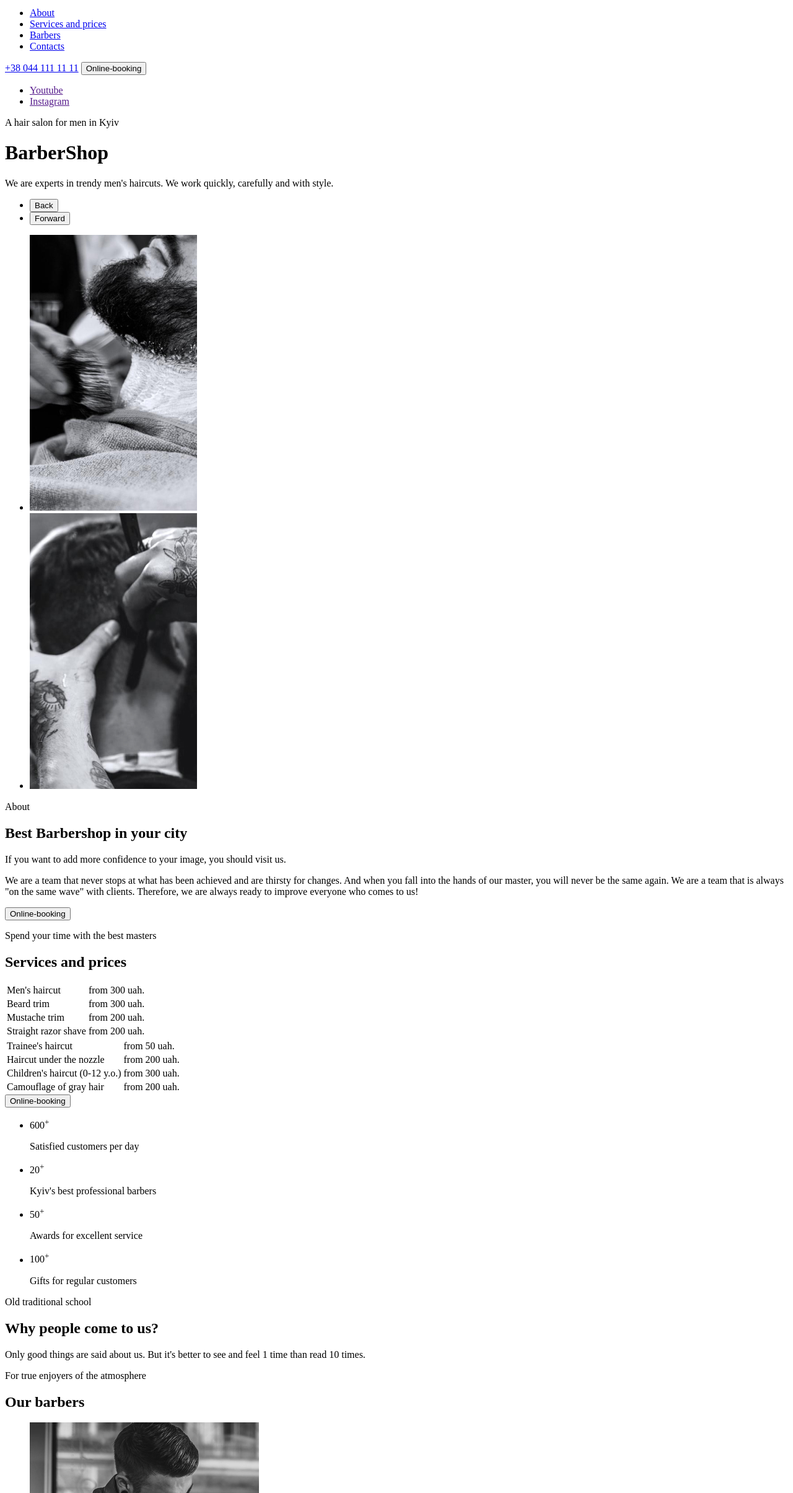
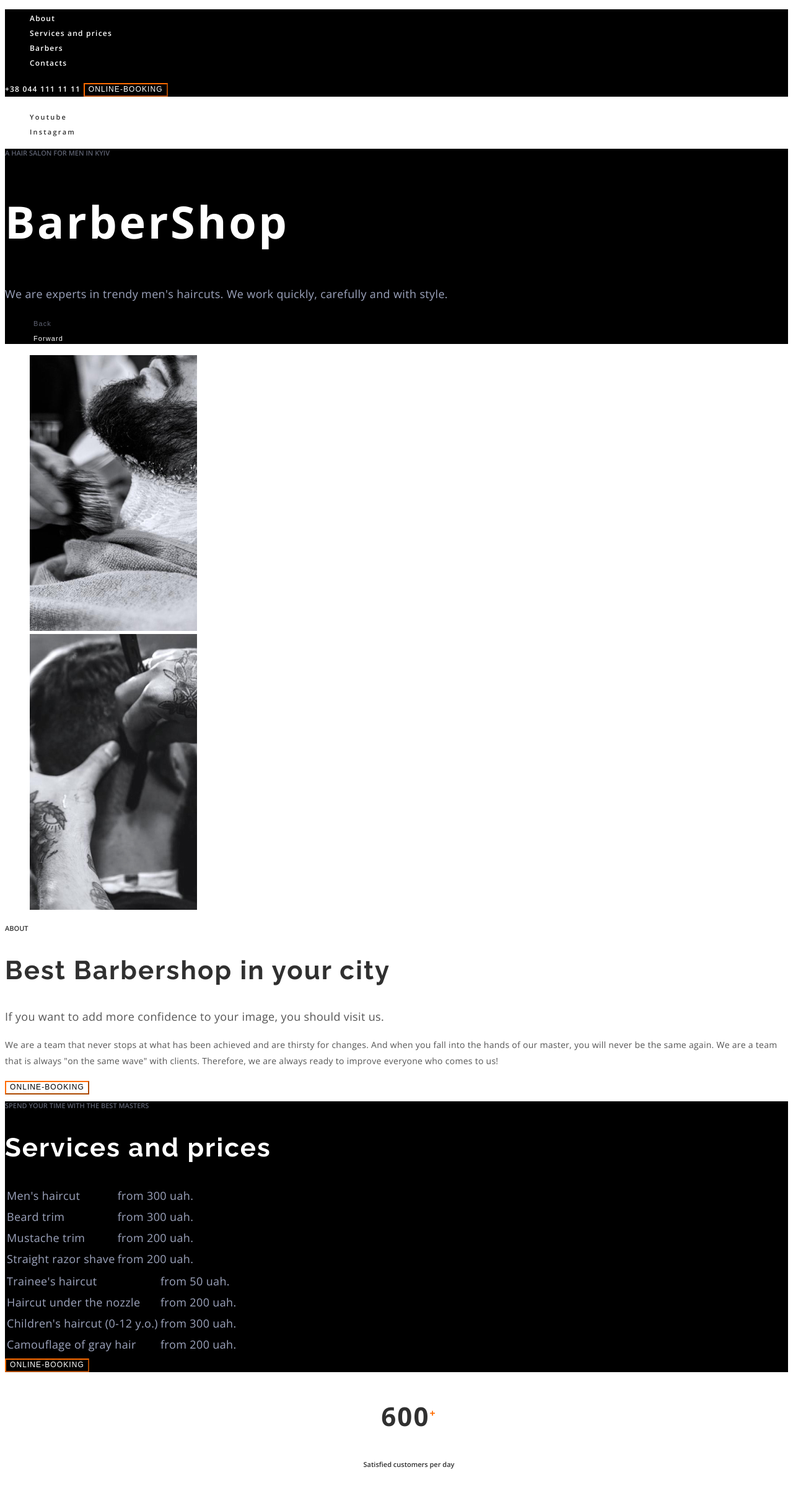
Before and after one commit to Okimmi/BarberShop, a plain HTML site: page index.html in a window 1280 px wide. Shown: the part 92-2501 px from the top of the page at 62% size. Drawn offline with nearby package versions, Linux system fonts and the light colour scheme.

Commit message:
Create css

```diff
--- /dev/null
+++ b/css/styles.css
@@ -0,0 +1,292 @@
+:root {
+  --main-font-family: "Open Sans", sans-serif;
+  --bg-color: #ffffff;
+  --main-dark-theme-color: #ffffff;
+  --second-dark-theme-color: #9da4bd;
+  --main-light-theme-color: #303030;
+  --secont-light-theme-color: #555555;
+  --accent-color: #ff6c00;
+}
+
+/* ======== COMPONENT STYLES ======== */
+
+body {
+  font-family: var(--main-font-family);
+  font-weight: 600;
+  font-size: 18px;
+  background-color: var(--bg-color);
+}
+
+a {
+  text-decoration: none;
+}
+
+ul {
+  list-style-type: none;
+}
+
+address {
+  font-style: normal;
+}
+
+.btn {
+  font-size: 12px;
+  line-height: 1.33;
+  letter-spacing: 0.09em;
+  text-transform: uppercase;
+  background-color: transparent;
+  border-color: var(--accent-color);
+
+  cursor: pointer;
+}
+
+.btn-dark-theme {
+  color: var(--main-dark-theme-color);
+}
+
+.booking-btn-light-theme {
+  color: var(--main-light-theme-color);
+}
+
+.btn-dark-theme:hover,
+.btn-dark-theme:focus,
+.btn-light-theme:hover,
+.btn-light-theme:focus {
+  background-color: var(--accent-color);
+  color: var(--main-dark-theme-color);
+}
+
+.media-link {
+  font-size: 11px;
+  line-height: 1.36;
+  letter-spacing: 0.2em;
+  color: var(--main-light-theme-color);
+}
+
+.menu-item:hover,
+.menu-item:focus,
+.tel:hover,
+.tel:focus,
+.media-link:hover,
+.media-link:focus,
+.address:hover,
+.address:focus,
+.contacts:hover,
+.contacts:focus {
+  color: var(--accent-color);
+}
+
+.subtitle {
+  font-size: 11px;
+  line-height: 1.36;
+  text-transform: uppercase;
+}
+
+.subtitle-dark-theme {
+  color: rgba(157, 164, 189, 0.6);
+}
+
+.subtitle-light-theme {
+  color: var(--main-light-theme-color);
+}
+
+.section-descr {
+  font-weight: 400;
+  line-height: 1.67;
+  letter-spacing: 0.02em;
+}
+
+.section-descr-dark-theme {
+  color: var(--second-dark-theme-color);
+}
+
+.section-descr-light-theme {
+  color: var(--secont-light-theme-color);
+}
+
+.section-title {
+  font-weight: 700;
+  font-size: 42px;
+  line-height: 1.17;
+  letter-spacing: 0.05em;
+
+  font-family: "Raleway", sans-serif;
+}
+
+.section-title-light-theme {
+  color: var(--main-light-theme-color);
+}
+
+.section-title-dark-theme {
+  color: var(--main-dark-theme-color);
+}
+
+/* ======== HEADER STYLES ======== */
+
+nav {
+  background-color: black;
+}
+
+.menu-item,
+.tel {
+  font-size: 12px;
+  line-height: 1.33;
+  letter-spacing: 0.1em;
+  color: var(--main-dark-theme-color);
+  background-color: black;
+}
+
+/* ======== HERO STYLES ======== */
+
+.hero-section {
+  background-color: black;
+}
+
+.hero-title {
+  font-weight: 700;
+  font-size: 72px;
+  line-height: 1.18;
+  letter-spacing: 0.05em;
+
+  color: var(--main-dark-theme-color);
+}
+
+.slider {
+  font-size: 11px;
+  line-height: 1.36;
+  letter-spacing: 0.1em;
+  color: rgba(157, 164, 189, 0.6);
+  background-color: transparent;
+  border: transparent;
+}
+
+.slider-active {
+  color: var(--main-dark-theme-color);
+}
+
+.slider-forward {
+  text-align: right;
+}
+
+/* ======== ABOUT STYLES ======== */
+
+.about-section-text {
+  font-weight: 400;
+  font-size: 14px;
+  line-height: 1.86;
+  letter-spacing: 0.02em;
+
+  color: var(--secont-light-theme-color);
+}
+
+/* ======== PRICE STYLES ======== */
+
+#price {
+  background-color: black;
+}
+
+.price-table {
+  font-weight: 400;
+  line-height: 1.67;
+  letter-spacing: 0.02em;
+  color: var(--second-dark-theme-color);
+}
+
+/* ======== BENEFITS STYLES ======== */
+
+.num-benefit {
+  font-weight: 700;
+  font-size: 42px;
+  line-height: 1.36;
+  text-align: center;
+  letter-spacing: 0.05em;
+
+  color: var(--main-light-theme-color);
+}
+
+.plus {
+  font-size: 16px;
+  line-height: 1.38;
+  text-align: center;
+  color: var(--accent-color);
+}
+
+.benefit-item {
+  font-size: 11px;
+  line-height: 1.36;
+  text-align: center;
+
+  color: var(--main-light-theme-color);
+}
+
+/* ======== TEAM STYLES ======== */
+
+#team {
+  background-color: #f7f7f7;
+}
+
+.employee-name {
+  font-weight: 400;
+  line-height: 1.67;
+  text-align: center;
+  letter-spacing: 0.02em;
+
+  color: var(--main-light-theme-color);
+}
+
+.job-title {
+  font-weight: 400;
+  font-size: 14px;
+  line-height: 1.36;
+  text-align: center;
+  letter-spacing: 0.02em;
+  color: var(--accent-color);
+}
+
+/* ======== BOOKING STYLES ======== */
+
+.booking {
+  background-color: #111319;
+}
+
+.form-item {
+  font-size: 11px;
+  line-height: 1.36;
+  letter-spacing: 0.2em;
+  text-transform: uppercase;
+  color: rgba(157, 164, 189, 0.4);
+}
+
+.input-form {
+  background-color: transparent;
+  color: var(--main-dark-theme-color);
+}
+
+/* ======== CONTACTS STYLES ======== */
+
+#contacts {
+  background-color: black;
+}
+
+.address {
+  font-weight: 700;
+  line-height: 1.67;
+  letter-spacing: 0.02em;
+  color: var(--second-dark-theme-color);
+}
+
+.contacts {
+  font-weight: 400;
+  line-height: 1.67;
+  letter-spacing: 0.02em;
+  color: var(--second-dark-theme-color);
+}
+
+/* ======== FOOTER STYLES ======== */
+
+.copyright {
+  font-size: 11px;
+  line-height: 1.36;
+  letter-spacing: 0.2em;
+  color: var(--second-dark-theme-color);
+}
--- a/index.html
+++ b/index.html
@@ -5,6 +5,13 @@
     <meta http-equiv="X-UA-Compatible" content="IE=edge" />
     <meta name="viewport" content="width=device-width, initial-scale=1.0" />
     <title>Document</title>
+    <link rel="preconnect" href="https://fonts.googleapis.com" />
+    <link rel="preconnect" href="https://fonts.gstatic.com" crossorigin />
+    <link
+      href="https://fonts.googleapis.com/css2?family=Open+Sans:wght@400;600;700&family=Raleway:wght@700&display=swap"
+      rel="stylesheet"
+    />
+    <link rel="stylesheet" href="./css/styles.css" />
   </head>
   <body>
     <header>
@@ -14,50 +21,68 @@
       <nav>
         <ul>
           <li>
-            <a href="#about">About</a>
+            <a class="menu-item" href="#about">About</a>
           </li>
           <li>
-            <a href="#price">Services and prices</a>
+            <a class="menu-item" href="#price">Services and prices</a>
           </li>
           <li>
-            <a href="#team">Barbers</a>
+            <a class="menu-item" href="#team">Barbers</a>
           </li>
           <li>
-            <a href="#contacts">Contacts</a>
+            <a class="menu-item" href="#contacts">Contacts</a>
           </li>
         </ul>
-        <a href="tel:+380441111111">+38 044 111 11 11</a>
-        <button type="button">Online-booking</button>
+        <a class="tel" href="tel:+380441111111">+38 044 111 11 11</a>
+        <button class="btn btn-dark-theme" type="button">Online-booking</button>
       </nav>
     </header>
     <main>
       <!-- Hero -->
-      <coontainer>
+      <section>
         <ul>
           <li>
-            <a href="" target="_blank" rel="noopener noreferrer">Youtube</a>
+            <a
+              class="media-link"
+              href=""
+              target="_blank"
+              rel="noopener noreferrer"
+              >Youtube</a
+            >
           </li>
           <li>
-            <a href="" target="_blank" rel="noopener noreferrer">Instagram</a>
+            <a
+              class="media-link"
+              href=""
+              target="_blank"
+              rel="noopener noreferrer"
+              >Instagram</a
+            >
           </li>
         </ul>
-        <p>A hair salon for men in Kyiv</p>
-        <h1>BarberShop</h1>
-        <p>
+        <div class="hero-section">
+          <p class="subtitle subtitle-dark-theme">
+            A hair salon for men in Kyiv
+          </p>
+          <h1 class="hero-title">BarberShop</h1>
+          <p class="section-descr section-descr-dark-theme">
             We are experts in trendy men's haircuts. We work quickly, carefully
             and with style.
           </p>
           <ul>
             <li>
-            <button type="button">Back</button>
+              <button type="button" class="slider">Back</button>
             </li>
             <li>
-            <button type="button">Forward</button>
+              <button type="button" class="slider slider-active slider-forward">
+                Forward
+              </button>
             </li>
           </ul>
-      </coontainer>
+        </div>
+      </section>
       <!-- About -->
-      <coontainer id="about">
+      <section id="about">
         <ul>
           <li>
             <img
@@ -76,25 +101,33 @@
             />
           </li>
         </ul>
-        <p>About</p>
-        <h2>Best Barbershop in your city</h2>
-        <p>
+        <p class="subtitle subtitle-light-theme">About</p>
+        <h2 class="section-title section-title-light-theme">
+          Best Barbershop in your city
+        </h2>
+        <p class="section-descr section-descr-light-theme">
           If you want to add more confidence to your image, you should visit us.
         </p>
-        <p>
+        <p class="about-section-text">
           We are a team that never stops at what has been achieved and are
           thirsty for changes. And when you fall into the hands of our master,
           you will never be the same again. We are a team that is always "on the
           same wave" with clients. Therefore, we are always ready to improve
           everyone who comes to us!
         </p>
-        <button type="button">Online-booking</button>
-      </coontainer>
+        <button type="button" class="btn btn-light-theme">
+          Online-booking
+        </button>
+      </section>
       <!-- Price -->
-      <coontainer id="price">
-        <p>Spend your time with the best masters</p>
-        <h2>Services and prices</h2>
-        <table>
+      <section id="price">
+        <p class="subtitle subtitle-dark-theme">
+          Spend your time with the best masters
+        </p>
+        <h2 class="section-title section-title-dark-theme">
+          Services and prices
+        </h2>
+        <table class="price-table">
           <tr>
             <td>Men's haircut</td>
             <td>from 300 uah.</td>
@@ -112,7 +145,7 @@
             <td>from 200 uah.</td>
           </tr>
         </table>
-        <table>
+        <table class="price-table">
           <tr>
             <td>Trainee's haircut</td>
             <td>from 50 uah.</td>
@@ -130,39 +163,43 @@
             <td>from 200 uah.</td>
           </tr>
         </table>
-        <button type="button">Online-booking</button>
-      </coontainer>
+        <button type="button" class="btn btn-dark-theme">Online-booking</button>
+      </section>
       <!-- Benefits -->
-      <coontainer>
+      <section>
         <ul>
           <li>
-            <p>600<sup>+</sup></p>
-            <p>Satisfied customers per day</p>
+            <p class="num-benefit">600<sup class="plus">+</sup></p>
+            <p class="benefit-item">Satisfied customers per day</p>
           </li>
           <li>
-            <p>20<sup>+</sup></p>
-            <p>Kyiv's best professional barbers</p>
+            <p class="num-benefit">20<sup class="plus">+</sup></p>
+            <p class="benefit-item">Kyiv's best professional barbers</p>
           </li>
           <li>
-            <p>50<sup>+</sup></p>
-            <p>Awards for excellent service</p>
+            <p class="num-benefit">50<sup class="plus">+</sup></p>
+            <p class="benefit-item">Awards for excellent service</p>
           </li>
           <li>
-            <p>100<sup>+</sup></p>
-            <p>Gifts for regular customers</p>
+            <p class="num-benefit">100<sup class="plus">+</sup></p>
+            <p class="benefit-item">Gifts for regular customers</p>
           </li>
         </ul>
-        <p>Old traditional school</p>
-        <h2>Why people come to us?</h2>
-        <p>
+        <p class="subtitle subtitle-light-theme">Old traditional school</p>
+        <h2 class="section-title section-title-light-theme">
+          Why people come to us?
+        </h2>
+        <p class="section-descr section-descr-light-theme">
           Only good things are said about us. But it's better to see and feel 1
           time than read 10 times.
         </p>
-      </coontainer>
+      </section>
       <!-- Team -->
-      <coontainer id="team">
-        <p>For true enjoyers of the atmosphere</p>
-        <h2>Our barbers</h2>
+      <section id="team">
+        <p class="subtitle subtitle-light-theme">
+          For true enjoyers of the atmosphere
+        </p>
+        <h2 class="section-title section-title-light-theme">Our barbers</h2>
         <ul>
           <li>
             <img
@@ -171,8 +208,8 @@
               width="370"
               height="346"
             />
-            <h3>John Smith</h3>
-            <p>Extreme Barber</p>
+            <h3 class="employee-name">John Smith</h3>
+            <p class="job-title">Extreme Barber</p>
           </li>
           <li>
             <img
@@ -181,8 +218,8 @@
               width="370"
               height="346"
             />
-            <h3>Michele Doe</h3>
-            <p>Extreme Barber</p>
+            <h3 class="employee-name">Michele Doe</h3>
+            <p class="job-title">Extreme Barber</p>
           </li>
           <li>
             <img
@@ -191,15 +228,17 @@
               width="370"
               height="346"
             />
-            <h3>Alan Black</h3>
-            <p>Extreme Barber</p>
+            <h3 class="employee-name">Alan Black</h3>
+            <p class="job-title">Extreme Barber</p>
           </li>
         </ul>
-      </coontainer>
+      </section>
       <!-- Gallery -->
-      <coontainer>
-        <p>In Latin, "barba" means "beard"</p>
-        <h2>Photo gallery</h2>
+      <section>
+        <p class="subtitle subtitle-light-theme">
+          In Latin, "barba" means "beard"
+        </p>
+        <h2 hidden>Photo gallery</h2>
         <ul>
           <li>
             <img
@@ -234,21 +273,21 @@
             />
           </li>
         </ul>
-      </coontainer>
+      </section>
       <!-- Booking -->
-      <coontainer>
-        <h2>Online-booking</h2>
-        <p>Name*</p>
-        <input type="text" />
-        <p>Phone*</p>
-        <input type="tel" />
-        <p>Message</p>
-        <input type="text" />
-        <button>send</button>
-      </coontainer>
+      <section class="booking">
+        <h2 class="section-title section-title-dark-theme">Online-booking</h2>
+        <p class="form-item">Name*</p>
+        <input type="text" class="input-form" />
+        <p class="form-item">Phone*</p>
+        <input type="tel" class="input-form" />
+        <p class="form-item">Message</p>
+        <input type="text" class="input-form" />
+        <button class="btn btn-dark-theme">send</button>
+      </section>
       <!-- Contacts -->
-      <coontainer id="contacts">
-        <h2>Contacts</h2>
+      <section id="contacts">
+        <h2 class="section-title section-title-dark-theme">Contacts</h2>
         <address>
           <ul>
             <li>
@@ -256,30 +295,47 @@
                 href="https://goo.gl/maps/XR5gXuHSytpCGpyXA"
                 target="_blank"
                 rel="noopener noreferrer"
+                class="address"
                 >st. Vasylkivska, 7A<br />Kiev, 08132</a
               >
             </li>
-            <li><a href="tel:+380441111111">+38 044 111 11 11</a></li>
             <li>
-              <a href="mailto:barbershop@email.com">barbershop@email.com</a>
+              <a href="tel:+380441111111" class="contacts">+38 044 111 11 11</a>
+            </li>
+            <li>
+              <a href="mailto:barbershop@email.com" class="contacts"
+                >barbershop@email.com</a
+              >
             </li>
           </ul>
         </address>
-        <h2>Working hours</h2>
-        <p>
+        <h2 class="subtitle subtitle-dark-theme">Working hours</h2>
+        <p class="section-descr section-descr-dark-theme">
           Every day from <time datetime="09:00">9:00</time> to
           <time datetime="22:00">22:00</time>
         </p>
-      </coontainer>
+      </section>
     </main>
     <footer>
       <p>&copy Copyright 2020</p>
       <ul>
         <li>
-          <a href="" target="_blank" rel="noopener noreferrer">Instagram</a>
+          <a
+            class="media-link"
+            href=""
+            target="_blank"
+            rel="noopener noreferrer"
+            >Instagram</a
+          >
         </li>
         <li>
-          <a href="" target="_blank" rel="noopener noreferrer">Youtube</a>
+          <a
+            class="media-link"
+            href=""
+            target="_blank"
+            rel="noopener noreferrer"
+            >Youtube</a
+          >
         </li>
       </ul>
     </footer>
```
Lines whose indentation alone changed are shown as unchanged.
